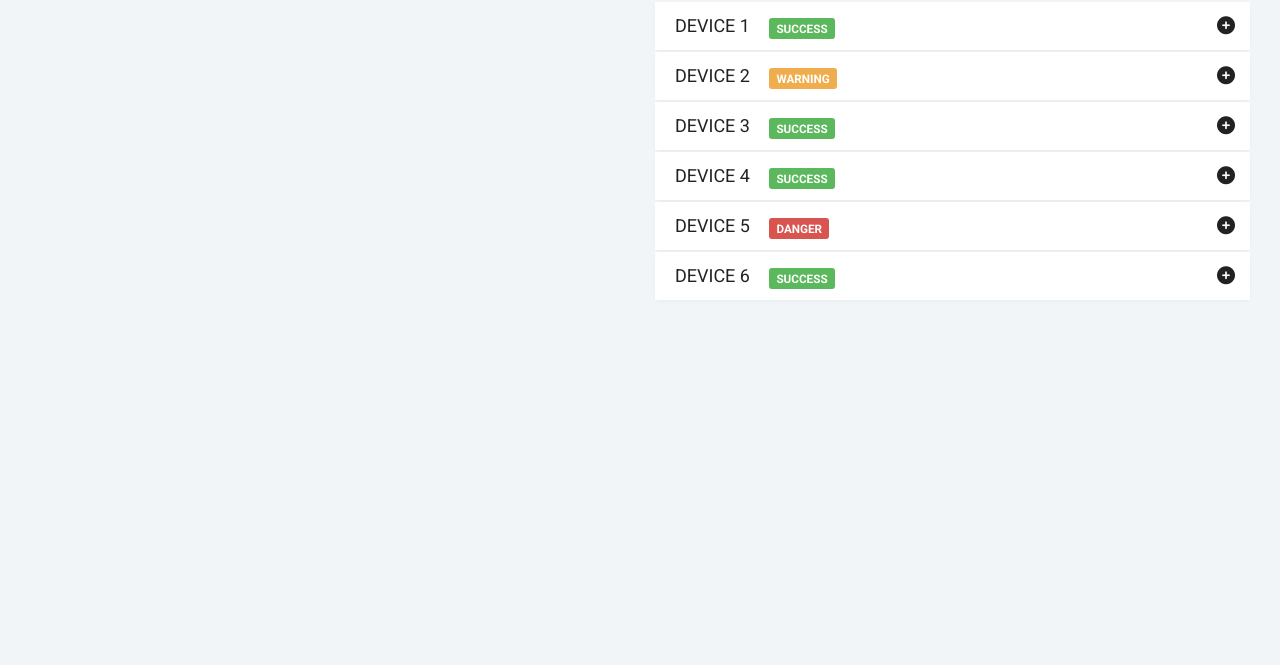
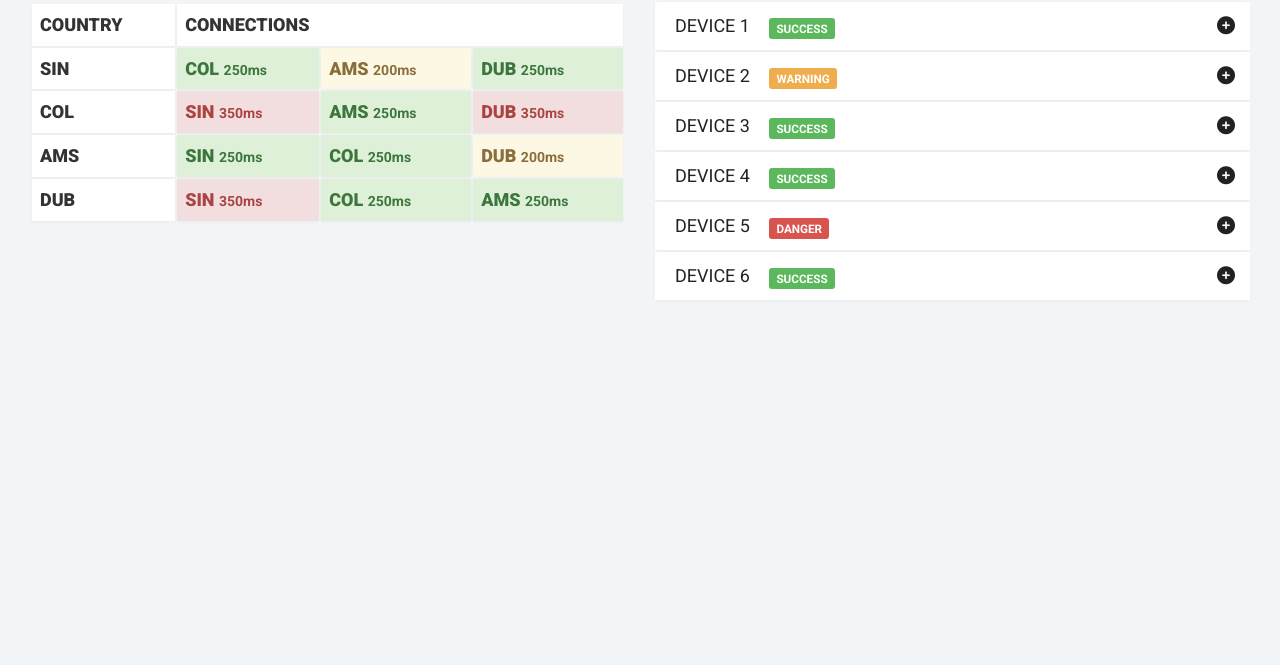
Before and after one commit to mikebozee/py300-network-project, a plain HTML site: page ui/index.html in a window 1280 px wide. Shown: the part 135-800 px from the top of the page. Drawn offline with nearby package versions, Linux system fonts and the light colour scheme.

Commit message:
countries table added

```diff
--- a/ui/css/main.css
+++ b/ui/css/main.css
@@ -145,3 +145,61 @@ a.list-group-item span.label {
     margin-left: 0;
     margin-right: 0;
 }
+
+
+
+/* COUNTRIES TABLE
+==============================*/
+
+table.mb-countries {
+    border-spacing: 2px;
+    border-collapse: separate;
+}
+
+table.mb-countries th, td {
+    box-shadow: 0 1px 4px rgba(0,0,0,.03),
+                0 1px 3px rgba(0,0,0,.02);
+}
+
+table.mb-countries th {
+    background-color: #fff;
+    text-transform: uppercase;
+}
+
+table.mb-countries td {
+    cursor: pointer;
+}
+
+table.mb-countries td,
+.mb-countries>tbody>tr>td,
+.mb-countries>tbody>tr>th,
+.mb-countries>tfoot>tr>td,
+.mb-countries>tfoot>tr>th,
+.mb-countries>thead>tr>td,
+.mb-countries>thead>tr>th {
+    border: none;
+    font-weight: 900;
+}
+
+span.mb-country-status {
+    font-size: 14px;
+    font-weight: 700;
+}
+
+table.mb-countries tr.success,
+table.mb-countries td.success,
+span.mb-country-status-success {
+    color: #3c763d;
+}
+
+table.mb-countries tr.warning,
+table.mb-countries td.warning,
+span.mb-country-status-warning {
+    color: #8a6d3b;
+}
+
+table.mb-countries tr.danger,
+table.mb-countries td.danger,
+span.mb-country-status-danger {
+    color: #a94442;
+}
--- a/ui/index.html
+++ b/ui/index.html
@@ -69,7 +69,82 @@
         <!-- LEFT PANEL -->
         <div class="col-md-6">
 
-            <h2 class="component-heading">Left Panel</h2>
+            <h2 class="component-heading">Server Locations</h2>
+
+            <!-- COUNTRIES TABLE -->
+            <div class="table-responsive">
+                <table class="table table-hover mb-countries">
+                    <thead>
+                        <tr>
+                            <th>Country</th>
+                            <th colspan="3">Connections</th>
+                        </tr>
+                    </thead>
+                    <tbody>
+                        <tr>
+                            <th>SIN</th>
+                            <td class="success">
+                                COL
+                                <span class="mb-country-status mb-country-status-success">250ms</span>
+                            </td>
+                            <td class="warning">
+                                AMS
+                                <span class="mb-country-status mb-country-status-warning">200ms</span>
+                            </td>
+                            <td class="success">
+                                DUB
+                                <span class="mb-country-status mb-country-status-success">250ms</span>
+                            </td>
+                        </tr>
+                        <tr>
+                            <th>COL</th>
+                            <td class="danger">
+                                SIN
+                                <span class="mb-country-status mb-country-status-danger">350ms</span>
+                            </td>
+                            <td class="success">
+                                AMS
+                                <span class="mb-country-status mb-country-status-success">250ms</span>
+                            </td>
+                            <td class="danger">
+                                DUB
+                                <span class="mb-country-status mb-country-status-danger">350ms</span>
+                            </td>
+                        </tr>
+                        <tr>
+                            <th>AMS</th>
+                            <td class="success">
+                                SIN
+                                <span class="mb-country-status mb-country-status-success">250ms</span>
+                            </td>
+                            <td class="success">
+                                COL
+                                <span class="mb-country-status mb-country-status-success">250ms</span>
+                            </td>
+                            <td class="warning">
+                                DUB
+                                <span class="mb-country-status mb-country-status-warning">200ms</span>
+                            </td>
+                        </tr>
+                        <tr>
+                            <th>DUB</th>
+                            <td class="danger">
+                                SIN
+                                <span class="mb-country-status mb-country-status-danger">350ms</span>
+                            </td>
+                            <td class="success">
+                                COL
+                                <span class="mb-country-status mb-country-status-success">250ms</span>
+                            </td>
+                            <td class="success">
+                                AMS
+                                <span class="mb-country-status mb-country-status-success">250ms</span>
+                            </td>
+                        </tr>
+                    </tbody>
+                </table>
+            </div>
+            <!-- /COUNTRIES TABLE -->
 
         </div>
         <!-- /LEFT PANEL -->
```
